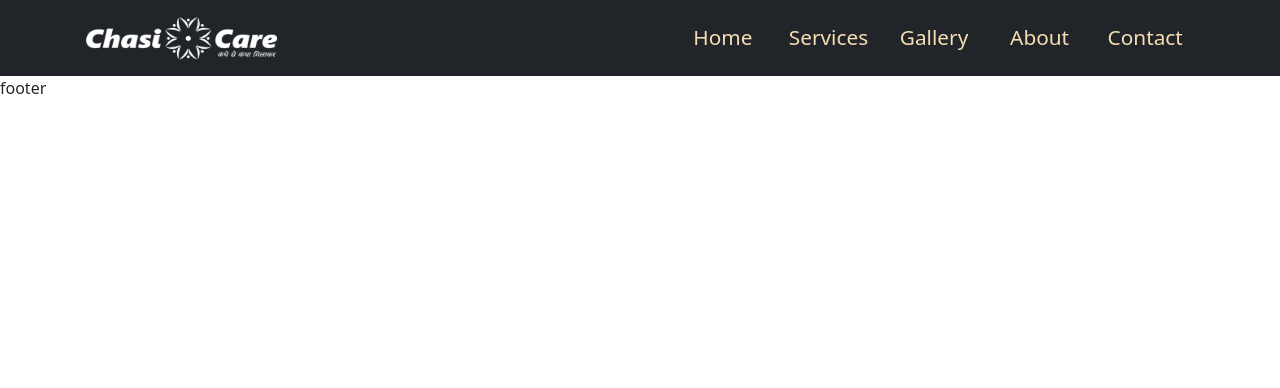
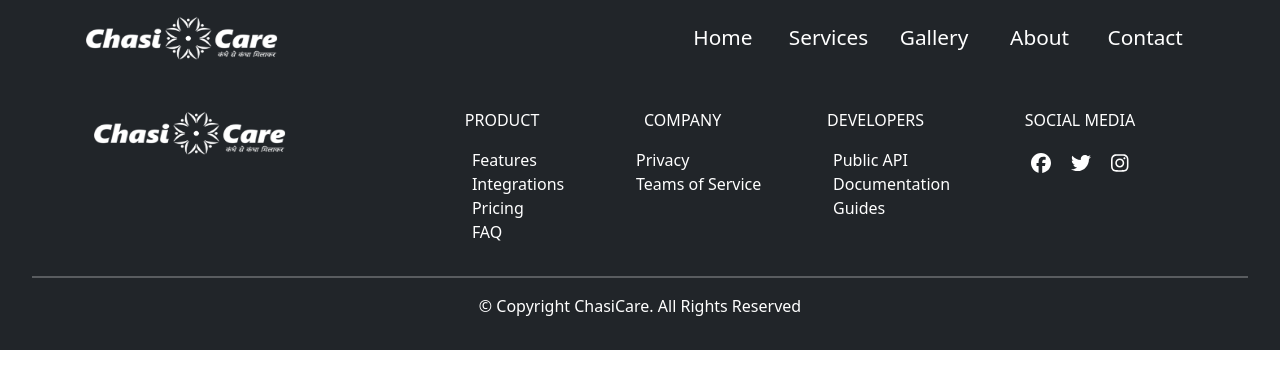
Before and after one commit to weldxit/cc, a Next.js app: page /Layout in a window 1280 px wide. Shown: the top 388 px of the page. Built offline with nearby package versions, Linux system fonts and the light colour scheme.

Commit message:
footer added

```diff
--- /dev/null
+++ b/components/Footer.jsx
@@ -0,0 +1,54 @@
+import React from 'react'
+import Image from "next/image";
+import Link from "next/link";
+import style from "../styles/Footer.module.css"
+import { FontAwesomeIcon } from "@fortawesome/react-fontawesome";
+import { faFacebook, faInstagram, faTwitter } from '@fortawesome/free-brands-svg-icons';
+
+const Footer = () => {
+  return (
+    <div className={style.Footer}>
+      <div className={style.footerSec}>
+        <div className={style.brandDiv}>
+          <Image src={'/whitclour.png'} width={200} height={50} />
+        </div>
+        <div className={style.linksDiv}>
+          <div>
+            <p>PRODUCT</p>
+            <ul className={style.ul}>
+              <li><Link href={'#'} className={style.li}><span>Features</span></Link></li>
+              <li><Link href={'#'} className={style.li}><span>Integrations</span></Link></li>
+              <li><Link href={'#'} className={style.li}><span>Pricing</span></Link></li>
+              <li><Link href={'#'} className={style.li}><span>FAQ</span></Link></li>
+            </ul>
+          </div>
+          <div>
+            <p>COMPANY</p>
+            <ul className={style.ul}>
+              <li><Link href={'#'} className={style.li}><span>Privacy</span></Link></li>
+              <li><Link href={'#'} className={style.li}><span>Teams of Service</span></Link></li>
+            </ul>
+          </div>
+          <div>
+            <p>DEVELOPERS</p>
+            <ul className={style.ul}>
+              <li><Link href={'#'} className={style.li}><span>Public API</span></Link></li>
+              <li><Link href={'#'} className={style.li}><span>Documentation</span></Link></li>
+              <li><Link href={'#'} className={style.li}><span>Guides</span></Link></li>
+            </ul>
+          </div>
+        </div>
+        <div className={style.mediaDiv}>
+          <p>SOCIAL MEDIA</p>
+          <Link href={'#'} className={style.li}><FontAwesomeIcon icon={faFacebook} className={style.icon}/></Link>
+          <Link href={'#'} className={style.li}><FontAwesomeIcon icon={faTwitter} className={style.icon}/></Link>
+          <Link href={'#'} className={style.li}><FontAwesomeIcon icon={faInstagram} className={style.icon}/></Link>
+        </div>
+      </div>
+      <hr className={style.hr} />
+      <p>© Copyright ChasiCare. All Rights Reserved</p>
+    </div>
+  )
+}
+
+export default Footer
--- a/pages/Layout.jsx
+++ b/pages/Layout.jsx
@@ -4,6 +4,7 @@ import style from '../styles/layout.module.css'
 import Container from 'react-bootstrap/Container';
 import Nav from 'react-bootstrap/Nav';
 import Navbar from 'react-bootstrap/Navbar';
+import Footer from "../components/Footer";
 
 const Layout = (props) => {
   return (
@@ -38,7 +39,7 @@ const Layout = (props) => {
 
     <div>
       <footer>
-        footer
+        <Footer />
       </footer>
     </div>
   </div>
--- /dev/null
+++ b/styles/Footer.module.css
@@ -0,0 +1,145 @@
+.Footer {
+    padding: 2rem 2em 1em;
+    background-color: #212529;
+    text-align: center;
+    color: #fff;
+}
+
+.footerSec {
+    display: flex;
+    width: 1100px;
+    margin: auto;
+}
+
+.brandDiv {
+    width: 30%;
+    text-align: left;
+}
+
+.linksDiv {
+    display: flex;
+    width: 50%;
+    justify-content: space-around;
+}
+
+.ul {
+    list-style: none;
+    text-align-last: left;
+}
+
+.li {
+    text-decoration: none;
+    color: #fff;
+}
+
+.li :hover {
+    color: wheat;
+}
+
+.mediaDiv {
+    width: 20%;
+}
+
+.icon {
+    font-size: 20px;
+    margin: 5px 10px;
+}
+
+.hr {
+    border: 1px solid #fff;
+}
+
+@media (min-width: 300px) and (max-width: 430px) {
+
+    .Footer {
+        padding: 1rem;
+    }
+
+    .footerSec {
+        width: auto;
+        display: block;
+    }
+
+    .brandDiv {
+        width: auto;
+        text-align: center;
+    }
+
+    .linksDiv {
+        display: flex;
+        width: auto;
+        margin: 20px 0;
+        justify-content: space-around;
+    }
+
+    .mediaDiv {
+        width: auto;
+    }
+}
+
+@media (min-width: 250px) and (max-width: 290px) {
+    .Footer {
+        padding: 1rem;
+    }
+
+    .footerSec {
+        width: auto;
+        display: block;
+    }
+
+    .brandDiv {
+        width: auto;
+        text-align: center;
+    }
+
+    .linksDiv {
+        display: flex;
+        width: auto;
+        margin: 20px 0;
+        justify-content: space-around;
+        font-size: 12px;
+    }
+
+    .mediaDiv {
+        width: auto;
+    }
+}
+
+@media (min-width: 970px) and (max-width: 1080px) {
+    .footerSec {
+        width: auto;
+    }
+}
+
+@media (min-width: 750px) and (max-width: 920px) {
+    .footerSec {
+        width: auto;
+    }
+}
+
+@media (min-width: 520px) and (max-width: 690px) {
+    .Footer {
+        padding: 1rem;
+    }
+
+    .footerSec {
+        width: auto;
+        display: block;
+    }
+
+    .brandDiv {
+        width: auto;
+        text-align: center;
+    }
+
+    .linksDiv {
+        display: flex;
+        width: auto;
+        margin: 20px 0;
+        justify-content: space-around;
+    }
+
+    .mediaDiv {
+        width: auto;
+    }
+}
--- a/styles/layout.module.css
+++ b/styles/layout.module.css
@@ -1,20 +1,17 @@
-.navbar{
+.navbar {
     position: sticky;
     top: 0;
     z-index: 1000;
 }
 
-.logo{
-    color: wheat;
-}
-.navbutton{
+.navbutton {
     text-decoration: none;
     display: flex;
     justify-content: center;
     box-sizing: border-box;
     margin: 0.3rem;
 
-    color: wheat;
+    color: #fff;
     height: 2rem;
     width: 6rem;
     align-items: center;
@@ -22,6 +19,6 @@
     font-weight: 500;
 }
 
-.navbutton:hover{
-color: rgb(255, 166, 0);
+.navbutton:hover {
+    color: wheat;
 }
```
Also changed, not shown: package.json (+7 -1 lines), public/chakra.png, 1 other file (tests, documents, lock files or other folders).
